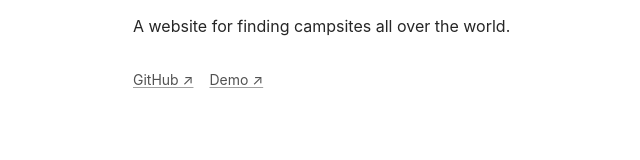
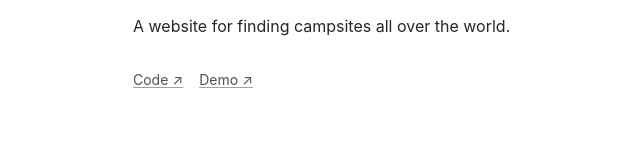
Before and after one commit to kkauma/kyles-portfolio, a Next.js app: page /projects in a window 1280 px wide. Shown: the part 494-654 px from the top of the page, without its empty margins (219-859 px from the left). Built offline with nearby package versions, Linux system fonts and the light colour scheme.

Commit message:
Change link to code on GitHub

```diff
--- a/app/components/projects.tsx
+++ b/app/components/projects.tsx
@@ -4,7 +4,7 @@ type Project = {
   title: string;
   description: string;
   image: string;
-  github?: string;
+  code?: string;
   demo?: string;
 };
 
@@ -13,14 +13,14 @@ const projects: Project[] = [
     title: "Campfinder",
     description: "A website for finding campsites all over the world.",
     image: "/camp.jpg",
-    github: "https://github.com/kkauma/campfinder",
+    code: "https://github.com/kkauma/campfinder",
     demo: "https://campfinder-bd1w.onrender.com/",
   },
   {
     title: "Movie Fight",
     description: "A website for comparing movies.",
     image: "/movie.jpg",
-    github: "https://github.com/kkauma/movie_comparison",
+    code: "https://github.com/kkauma/movie_comparison",
     demo: "https://moviefight.app",
   },
   // Add more projects here
@@ -45,13 +45,13 @@ export function Projects() {
             {project.description}
           </p>
           <div className="flex gap-4">
-            {project.github && (
+            {project.code && (
               <a
-                href={project.github}
+                href={project.code}
                 target="_blank"
                 className="text-sm text-neutral-600 dark:text-neutral-400 hover:text-neutral-800 dark:hover:text-neutral-200"
               >
-                GitHub ↗
+                Code ↗
               </a>
             )}
             {project.demo && (
```
